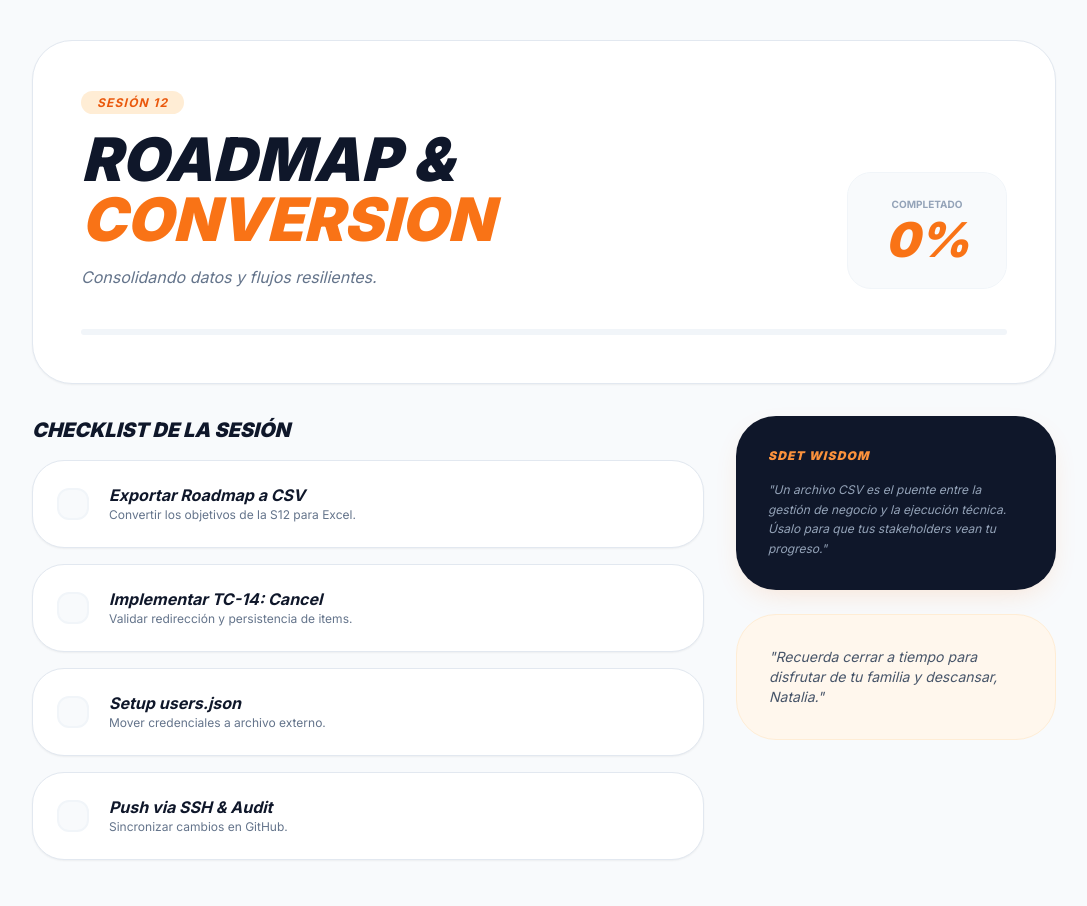
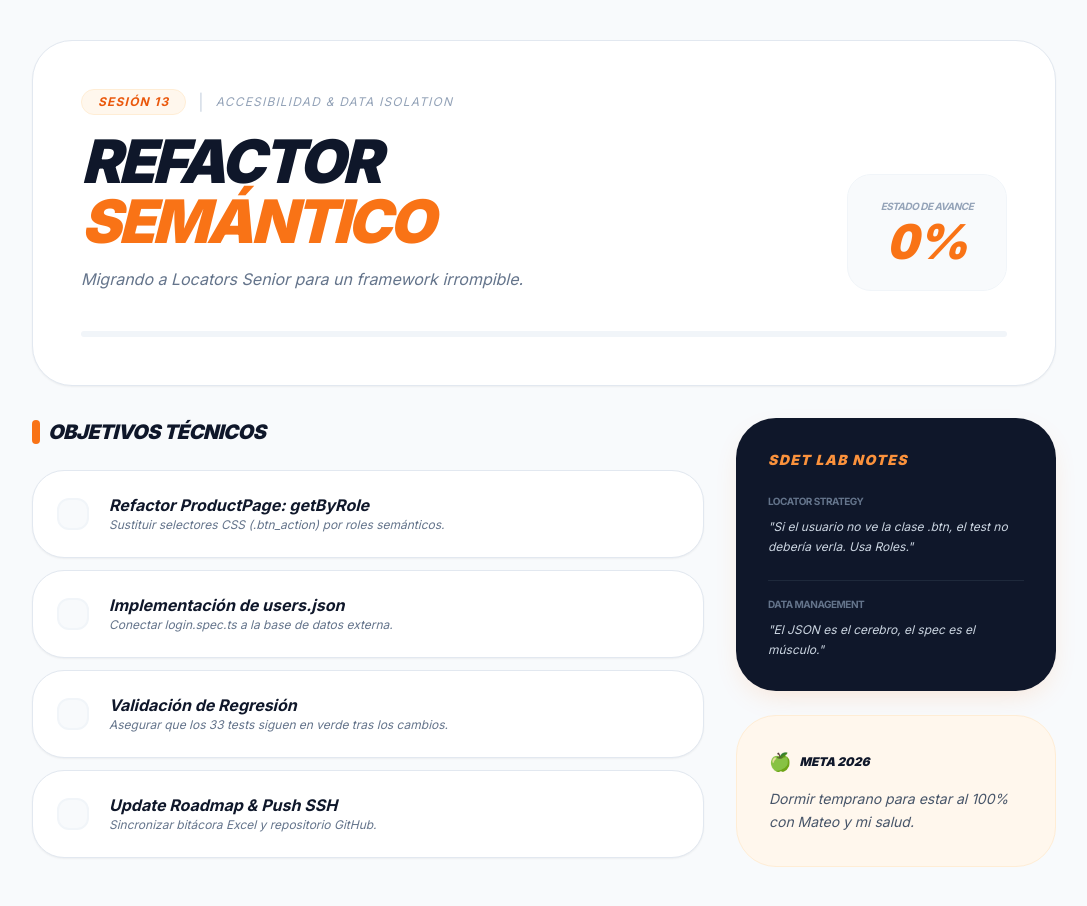
Before and after one commit to nataliacamero/qa-journey, a website: page control-panel/index.html in a window 1280 px wide. Shown: the whole page, without its empty margins (96-1183 px from the left). Drawn offline with nearby package versions, Linux system fonts and the light colour scheme.

Commit message:
control-panel: Update dashboard to Session 13: Semantic Refactor with accessibility focus

```diff
--- a/control-panel/index.html
+++ b/control-panel/index.html
@@ -3,7 +3,7 @@
   <head>
     <meta charset="UTF-8" />
     <meta name="viewport" content="width=device-width, initial-scale=1.0" />
-    <title>Dashboard S12 | Natalia Camero</title>
+    <title>Panel de Control - Sesión 13 | Natalia Camero</title>
     <script src="https://cdn.tailwindcss.com"></script>
     <style>
       @import url("https://fonts.googleapis.com/css2?family=Inter:wght@300;400;600;700;900&display=swap");
@@ -19,57 +19,74 @@
     class="bg-slate-50 min-h-screen p-4 md:p-10 flex justify-center items-start text-slate-800"
   >
     <div class="max-w-5xl w-full space-y-8">
-      <!-- HEADER -->
+      <!-- HEADER SESIÓN 13: REFACTOR SENIOR -->
       <header
         class="bg-white rounded-[2.5rem] p-8 md:p-12 shadow-sm border border-slate-200 relative overflow-hidden"
       >
+        <div class="relative z-10">
+          <div class="flex items-center space-x-3 mb-4">
+            <span
+              class="bg-orange-50 px-4 py-1 rounded-full text-xs font-bold text-orange-600 uppercase tracking-widest border border-orange-100 italic"
+              >Sesión 13</span
+            >
+            <span class="text-slate-300">|</span>
+            <span
+              class="text-slate-400 font-medium text-xs uppercase tracking-widest italic"
+              >Accesibilidad & Data Isolation</span
+            >
+          </div>
           <div
-          class="relative z-10 flex flex-col md:flex-row md:items-end justify-between gap-6"
+            class="flex flex-col md:flex-row md:items-end justify-between gap-6"
           >
             <div>
-            <span
-              class="bg-orange-100 text-orange-600 px-4 py-1 rounded-full text-xs font-bold uppercase tracking-widest italic"
-              >Sesión 12</span
+              <h1
+                class="text-4xl md:text-6xl font-black text-slate-900 leading-none italic uppercase tracking-tighter"
               >
-            <h1
-              class="text-4xl md:text-6xl font-black text-slate-900 leading-none mt-4 italic uppercase"
-            >
-              ROADMAP &<br /><span class="text-orange-500">CONVERSION</span>
+                Refactor<br /><span class="text-orange-500">Semántico</span>
               </h1>
-            <p class="text-slate-500 mt-4 font-medium italic">
-              Consolidando datos y flujos resilientes.
+              <p class="text-slate-500 mt-4 font-medium max-w-md italic">
+                Migrando a Locators Senior para un framework irrompible.
               </p>
             </div>
             <div
               class="bg-slate-50 p-6 rounded-3xl border border-slate-100 text-center min-w-[160px]"
             >
-            <p class="text-[10px] font-bold text-slate-400 uppercase mb-1">
-              Completado
+              <p
+                class="text-[10px] font-bold text-slate-400 uppercase tracking-tighter mb-1 italic"
+              >
+                Estado de Avance
               </p>
               <p
                 id="progress-text"
-              class="text-5xl font-black text-orange-500 italic"
+                class="text-5xl font-black text-orange-500 tabular-nums italic"
               >
                 0%
               </p>
             </div>
           </div>
+        </div>
+        <!-- Progress Bar -->
         <div
           class="w-full bg-slate-100 h-1.5 rounded-full mt-10 overflow-hidden"
         >
           <div
             id="progress-bar"
-            class="bg-orange-500 h-full transition-all duration-1000 w-0"
+            class="bg-orange-500 h-full transition-all duration-1000 ease-out w-0"
           ></div>
         </div>
       </header>
 
       <main class="grid grid-cols-1 lg:grid-cols-12 gap-8">
-        <div class="lg:col-span-8 space-y-4">
-          <h2 class="text-xl font-black text-slate-900 italic uppercase">
-            Checklist de la Sesión
+        <!-- CHECKLIST TÉCNICO -->
+        <div class="lg:col-span-8 space-y-6">
+          <h2
+            class="text-xl font-black text-slate-900 italic uppercase tracking-tight flex items-center space-x-2"
+          >
+            <span class="w-2 h-6 bg-orange-500 rounded-full"></span>
+            <span>Objetivos Técnicos</span>
           </h2>
 
+          <div class="space-y-3">
             <div
               onclick="toggleTask(0)"
               class="group bg-white p-6 rounded-[2rem] border border-slate-200 shadow-sm hover:border-orange-200 transition-all cursor-pointer flex items-center space-x-5"
@@ -80,10 +97,10 @@
               ></div>
               <div class="flex-1">
                 <h3 class="font-bold text-slate-900 leading-tight italic">
-                Exportar Roadmap a CSV
+                  Refactor ProductPage: getByRole
                 </h3>
-              <p class="text-xs text-slate-500 mt-0.5">
-                Convertir los objetivos de la S12 para Excel.
+                <p class="text-xs text-slate-500 mt-0.5 italic">
+                  Sustituir selectores CSS (.btn_action) por roles semánticos.
                 </p>
               </div>
             </div>
@@ -98,10 +115,10 @@
               ></div>
               <div class="flex-1">
                 <h3 class="font-bold text-slate-900 leading-tight italic">
-                Implementar TC-14: Cancel
+                  Implementación de users.json
                 </h3>
-              <p class="text-xs text-slate-500 mt-0.5">
-                Validar redirección y persistencia de items.
+                <p class="text-xs text-slate-500 mt-0.5 italic">
+                  Conectar login.spec.ts a la base de datos externa.
                 </p>
               </div>
             </div>
@@ -116,10 +133,10 @@
               ></div>
               <div class="flex-1">
                 <h3 class="font-bold text-slate-900 leading-tight italic">
-                Setup users.json
+                  Validación de Regresión
                 </h3>
-              <p class="text-xs text-slate-500 mt-0.5">
-                Mover credenciales a archivo externo.
+                <p class="text-xs text-slate-500 mt-0.5 italic">
+                  Asegurar que los 33 tests siguen en verde tras los cambios.
                 </p>
               </div>
             </div>
@@ -134,34 +151,62 @@
               ></div>
               <div class="flex-1">
                 <h3 class="font-bold text-slate-900 leading-tight italic">
-                Push via SSH & Audit
+                  Update Roadmap & Push SSH
                 </h3>
-              <p class="text-xs text-slate-500 mt-0.5">
-                Sincronizar cambios en GitHub.
+                <p class="text-xs text-slate-500 mt-0.5 italic">
+                  Sincronizar bitácora Excel y repositorio GitHub.
                 </p>
               </div>
             </div>
           </div>
+        </div>
 
+        <!-- SIDEBAR: RECURSOS -->
         <div class="lg:col-span-4 space-y-6">
           <div class="bg-slate-900 rounded-[2.5rem] p-8 text-white orange-glow">
             <h3
-              class="text-orange-400 font-black italic text-xs uppercase mb-4 tracking-widest"
+              class="text-sm font-black italic text-orange-400 uppercase mb-6 tracking-widest"
             >
-              SDET Wisdom
+              SDET Lab Notes
             </h3>
-            <p class="text-slate-400 text-xs leading-relaxed italic">
-              "Un archivo CSV es el puente entre la gestión de negocio y la
-              ejecución técnica. Úsalo para que tus stakeholders vean tu
-              progreso."
+            <ul class="space-y-6">
+              <li>
+                <p
+                  class="text-[10px] font-bold text-slate-500 uppercase mb-2 tracking-tighter"
+                >
+                  Locator Strategy
                 </p>
+                <p class="text-xs text-slate-300 leading-relaxed italic">
+                  "Si el usuario no ve la clase .btn, el test no debería verla.
+                  Usa Roles."
+                </p>
+              </li>
+              <li class="pt-4 border-t border-slate-800">
+                <p
+                  class="text-[10px] font-bold text-slate-500 uppercase mb-2 tracking-tighter"
+                >
+                  Data Management
+                </p>
+                <p class="text-xs text-slate-300 leading-relaxed italic">
+                  "El JSON es el cerebro, el spec es el músculo."
+                </p>
+              </li>
+            </ul>
           </div>
+
           <div
             class="bg-orange-50 rounded-[2.5rem] p-8 border border-orange-100"
           >
-            <p class="text-slate-600 text-sm italic font-medium">
-              "Recuerda cerrar a tiempo para disfrutar de tu familia y
-              descansar, Natalia."
+            <div class="flex items-center space-x-2 mb-3">
+              <span class="text-orange-500 text-lg">🍏</span>
+              <h3 class="text-slate-900 font-black italic text-xs uppercase">
+                Meta 2026
+              </h3>
+            </div>
+            <p
+              class="text-slate-600 text-sm leading-relaxed italic font-medium"
+            >
+              Dormir temprano para estar al 100% con Mateo y mi salud.
             </p>
           </div>
         </div>
@@ -180,11 +225,11 @@
           if (t) {
             el.innerHTML = "✓";
             el.className =
-              "w-8 h-8 rounded-xl bg-orange-500 border-orange-500 flex items-center justify-center text-white font-bold transition-all shadow-lg shadow-orange-100";
+              "w-8 h-8 rounded-xl bg-orange-500 border-orange-500 flex items-center justify-center text-white font-bold transition-all shadow-lg shadow-orange-200";
           } else {
             el.innerHTML = "";
             el.className =
-              "w-8 h-8 rounded-xl border-2 border-slate-100 flex items-center justify-center transition-all bg-slate-50";
+              "w-8 h-8 rounded-xl border-2 border-slate-100 flex items-center justify-center bg-slate-50 transition-all";
           }
         });
         const p = Math.round(
```
Lines whose indentation alone changed are shown as unchanged.
